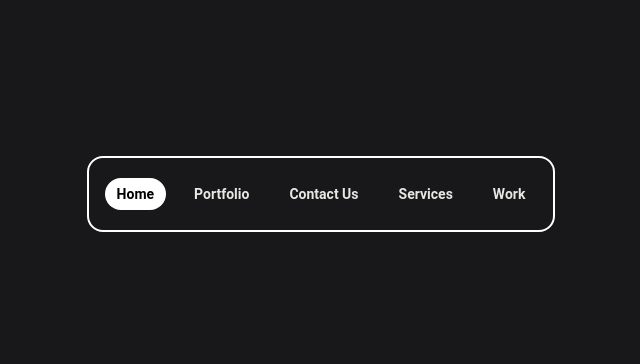
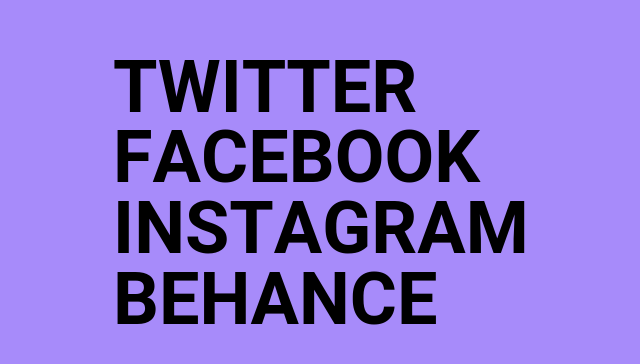
Before and after one commit to jahansid/ui-jahan, a React (Vite) app: page / in a window 1280 px wide. Shown: the part 206-570 px from the top of the page, without its empty margins (319-959 px from the left). Built offline with nearby package versions, Linux system fonts and the light colour scheme.

Commit message:
new component RevealText added

```diff
--- a/src/App.jsx
+++ b/src/App.jsx
@@ -1,13 +1,17 @@
 // import AuroraBackground from "./components/AuroraBackground";
-import NavTabs from "./components/NavTabs";
+// import NavTabs from "./components/NavTabs";
 // import TiltCard from "./components/TiltCard";
+
+import RevealText from "./components/RevealText";
 
 export default function App() {
   return (
     <div>
     {/* <TiltCard  /> */}
     {/* <AuroraBackground /> */}
-    <NavTabs />
+    {/* <NavTabs /> */}
+    <RevealText />
+
   </div>
   )
 }
--- /dev/null
+++ b/src/components/RevealText.jsx
@@ -0,0 +1,66 @@
+import { motion } from "framer-motion";
+
+export function RevealText() {
+  return (
+    <section className=" bg-violet-400 h-screen text-black grid place-content-center py-24 px-8 font-sans gap-2">
+      <FlipText href="#">Twitter</FlipText>
+      <FlipText href="#">Facebook</FlipText>
+      <FlipText href="#">Instagram</FlipText>
+      <FlipText href="#">Behance</FlipText>
+    </section>
+  );
+}
+const DURATION = 0.3;
+const STAGGER = 0.025;
+const FlipText = ({ children, href }) => {
+  return (
+    <motion.a
+      className="relative block overflow-hidden text-4xl  md:text-7xl font-bold whitespace-nowrap uppercase "
+      style={{ lineHeight: 0.87 }}
+      href={href}
+      initial="initial"
+      whileHover="hovered"
+    >
+      <div>
+        {children.split("").map((letter, index) => (
+          <motion.span
+            className="inline-block"
+            variants={{
+              initial: { y: 0 },
+              hovered: { y: "-100%" },
+            }}
+            transition={{
+              duration: DURATION,
+              ease: "easeInOut",
+              delay: STAGGER * index,
+            }}
+            key={index}
+          >
+            {letter}
+          </motion.span>
+        ))}
+      </div>
+      <div className="absolute inset-0">
+        {children.split("").map((letter, index) => (
+          <motion.span
+            className="inline-block"
+            variants={{
+              initial: { y: "100%" },
+              hovered: { y: 0 },
+            }}
+            transition={{
+              duration: DURATION,
+              ease: "easeInOut",
+              delay: STAGGER * index,
+            }}
+            key={index}
+          >
+            {letter}
+          </motion.span>
+        ))}
+      </div>
+    </motion.a>
+  );
+};
+
+export default RevealText;
```
